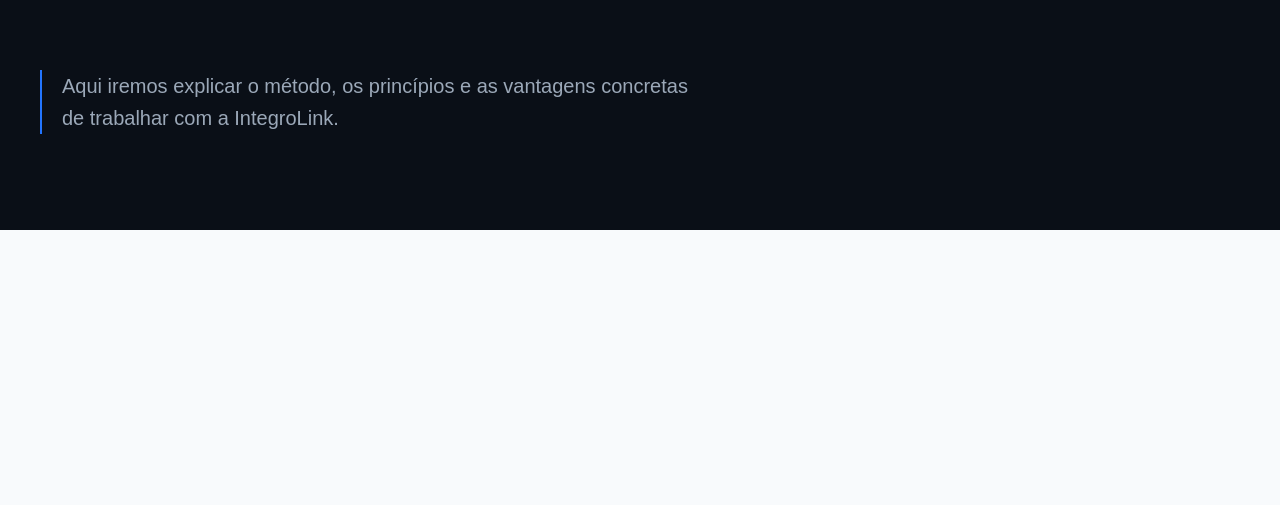
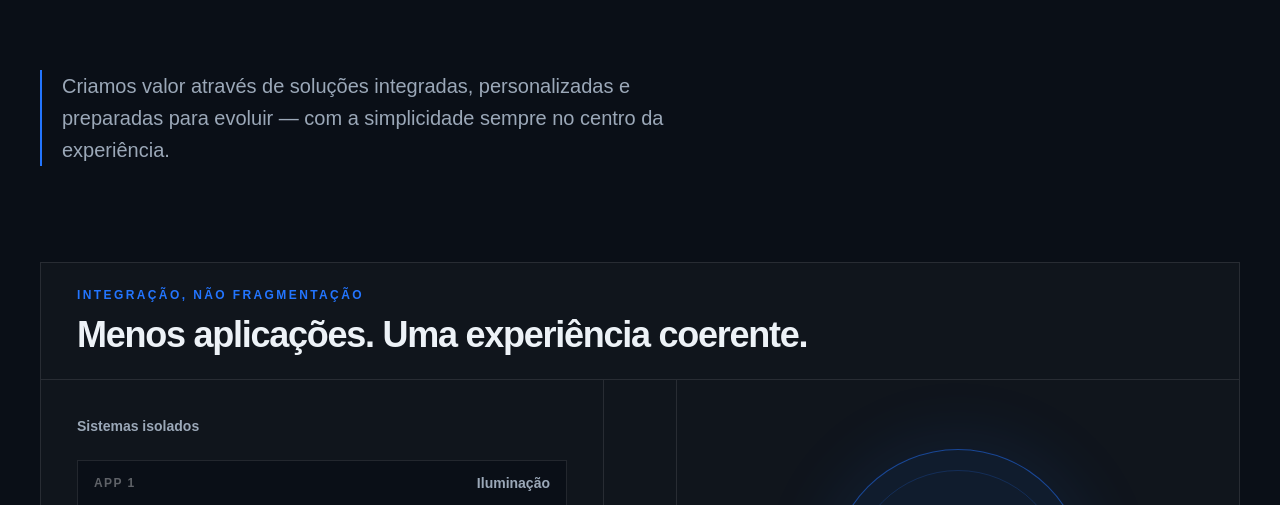
Before and after one commit to integrolink/integrolink-website, a Next.js app: page /porque-nos in a window 1280 px wide. Shown: the part 595-1100 px from the top of the page. Before the commit the page ends 825 px from the top, so only its background shows below. Built offline with nearby package versions, Linux system fonts and the light colour scheme.

Commit message:
Constrói experiência Porquê nós

```diff
--- a/src/app/porque-nos/page.tsx
+++ b/src/app/porque-nos/page.tsx
@@ -1,6 +1,7 @@
 import type { Metadata } from "next";
 import { Navbar } from "@/components/Navbar";
 import { PageIntro } from "@/components/PageIntro";
+import { WhyUsExperience } from "@/components/WhyUsExperience";
 
 export const metadata: Metadata = {
   title: "Porquê nós? | IntegroLink",
@@ -15,8 +16,10 @@
       <PageIntro
         eyebrow="Porquê nós?"
         title="Cada projeto é pensado para responder às suas necessidades, hoje e no futuro."
-        description="Aqui iremos explicar o método, os princípios e as vantagens concretas de trabalhar com a IntegroLink."
-      />
+        description="Criamos valor através de soluções integradas, personalizadas e preparadas para evoluir — com a simplicidade sempre no centro da experiência."
+      >
+        <WhyUsExperience />
+      </PageIntro>
     </>
   );
 }
--- /dev/null
+++ b/src/components/WhyUsExperience.tsx
@@ -0,0 +1,172 @@
+const isolatedSystems = [
+  "Iluminação",
+  "Videovigilância",
+  "Climatização",
+  "Acessos",
+  "Energia",
+];
+
+const pillars = [
+  {
+    number: "01",
+    title: "Soluções verdadeiramente integradas",
+    description:
+      "Integramos equipamentos e sistemas numa experiência coerente, para que iluminação, segurança, climatização, acessos e energia possam comunicar entre si.",
+    highlight: "Vários sistemas. Uma plataforma central.",
+  },
+  {
+    number: "02",
+    title: "Soluções à medida",
+    description:
+      "Cada projeto começa por compreender como o cliente vive ou trabalha, os problemas que pretende resolver, os objetivos e o orçamento disponível.",
+    highlight: "A solução adapta-se às necessidades reais.",
+  },
+  {
+    number: "03",
+    title: "Independência tecnológica",
+    description:
+      "Selecionamos as tecnologias mais adequadas para cada projeto, privilegiando soluções abertas e compatíveis entre si.",
+    highlight: "A tecnologia certa, sem dependências desnecessárias.",
+  },
+  {
+    number: "04",
+    title: "Pensamos no futuro",
+    description:
+      "Uma instalação pode começar simples e evoluir com painéis solares, bomba de calor, carregamento elétrico, alarme ou videovigilância.",
+    highlight: "Preparada hoje para acompanhar o amanhã.",
+  },
+  {
+    number: "05",
+    title: "Acompanhamento",
+    description:
+      "Continuamos presentes depois da instalação através de suporte técnico, manutenção, atualizações, otimização e expansão da solução.",
+    highlight: "A relação não termina quando o sistema é entregue.",
+  },
+  {
+    number: "06",
+    title: "Simplicidade",
+    description:
+      "A complexidade tecnológica fica nos bastidores. Para o cliente, tudo deve ser simples, intuitivo e funcionar quando é necessário.",
+    highlight: "Carregar num botão. O resto simplesmente acontece.",
+  },
+];
+
+export function WhyUsExperience() {
+  return (
+    <div className="mt-16 sm:mt-24">
+      <section className="border border-white/10 bg-white/[0.025]">
+        <div className="border-b border-white/10 px-6 py-6 sm:px-9">
+          <p className="text-xs font-bold uppercase tracking-[0.2em] text-brand">
+            Integração, não fragmentação
+          </p>
+          <h2 className="mt-3 max-w-3xl text-2xl font-bold tracking-[-0.035em] text-content-foreground sm:text-4xl">
+            Menos aplicações. Uma experiência coerente.
+          </h2>
+        </div>
+
+        <div className="grid lg:grid-cols-[1fr_auto_1fr]">
+          <div className="p-6 sm:p-9">
+            <p className="text-sm font-semibold text-content-muted">
+              Sistemas isolados
+            </p>
+            <div className="mt-6 space-y-3">
+              {isolatedSystems.map((system, index) => (
+                <div
+                  key={system}
+                  className="flex items-center justify-between border border-white/10 bg-content-background px-4 py-3"
+                >
+                  <span className="text-xs font-bold uppercase tracking-[0.12em] text-white/35">
+                    App {index + 1}
+                  </span>
+                  <span className="text-sm font-semibold text-content-muted">
+                    {system}
+                  </span>
+                </div>
+              ))}
+            </div>
+          </div>
+
+          <div className="grid place-items-center border-y border-white/10 px-6 py-5 text-brand lg:border-x lg:border-y-0">
+            <span className="rotate-90 text-2xl lg:rotate-0" aria-hidden="true">
+              →
+            </span>
+          </div>
+
+          <div className="flex min-h-72 items-center justify-center p-6 sm:p-9">
+            <div className="relative grid aspect-square w-full max-w-64 place-items-center rounded-full border border-brand/50 bg-brand/8 text-center shadow-[0_0_80px_rgba(35,117,255,0.12)]">
+              <div
+                aria-hidden="true"
+                className="absolute inset-5 rounded-full border border-brand/20"
+              />
+              <div className="relative px-6">
+                <p className="text-xs font-bold uppercase tracking-[0.18em] text-brand">
+                  IntegroLink
+                </p>
+                <p className="mt-3 text-2xl font-bold leading-tight tracking-[-0.035em] text-content-foreground">
+                  Uma plataforma central
+                </p>
+              </div>
+            </div>
+          </div>
+        </div>
+      </section>
+
+      <section className="mt-24 grid items-start gap-12 lg:grid-cols-[0.72fr_1.28fr] lg:gap-20">
+        <div className="lg:sticky lg:top-10">
+          <p className="text-xs font-bold uppercase tracking-[0.2em] text-brand">
+            A nossa forma de trabalhar
+          </p>
+          <h2 className="mt-4 max-w-xl text-3xl font-bold leading-tight tracking-[-0.045em] text-content-foreground sm:text-5xl">
+            Seis princípios. Uma solução pensada como um todo.
+          </h2>
+          <p className="mt-6 max-w-md text-base leading-8 text-content-muted">
+            Não começamos por equipamentos ou marcas. Começamos por aquilo que
+            precisa de funcionar melhor.
+          </p>
+        </div>
+
+        <div className="divide-y divide-white/10 border-y border-white/10">
+          {pillars.map((pillar) => (
+            <article
+              key={pillar.number}
+              className="group grid gap-5 py-8 sm:grid-cols-[4rem_1fr] sm:py-10"
+            >
+              <span className="text-sm font-bold tracking-[0.14em] text-brand">
+                {pillar.number}
+              </span>
+              <div>
+                <h3 className="text-xl font-bold tracking-[-0.025em] text-content-foreground sm:text-2xl">
+                  {pillar.title}
+                </h3>
+                <p className="mt-4 max-w-2xl text-base leading-8 text-content-muted">
+                  {pillar.description}
+                </p>
+                <p className="mt-5 flex items-start gap-3 text-sm font-semibold leading-6 text-content-foreground">
+                  <span
+                    aria-hidden="true"
+                    className="mt-2 size-1.5 shrink-0 rounded-full bg-brand"
+                  />
+                  {pillar.highlight}
+                </p>
+              </div>
+            </article>
+          ))}
+        </div>
+      </section>
+
+      <section className="mt-24 border-l-2 border-brand bg-white/[0.035] px-6 py-10 sm:px-10 sm:py-14">
+        <p className="text-xs font-bold uppercase tracking-[0.2em] text-brand">
+          A filosofia IntegroLink
+        </p>
+        <blockquote className="mt-5 max-w-4xl text-3xl font-bold leading-tight tracking-[-0.045em] text-content-foreground sm:text-5xl">
+          A tecnologia deve adaptar-se às pessoas, não o contrário.
+        </blockquote>
+        <p className="mt-8 max-w-3xl text-base leading-8 text-content-muted sm:text-lg">
+          Não vendemos apenas equipamentos, marcas ou aplicações. Desenvolvemos
+          ecossistemas tecnológicos integrados que simplificam o dia a dia das
+          pessoas e das empresas.
+        </p>
+      </section>
+    </div>
+  );
+}
```
